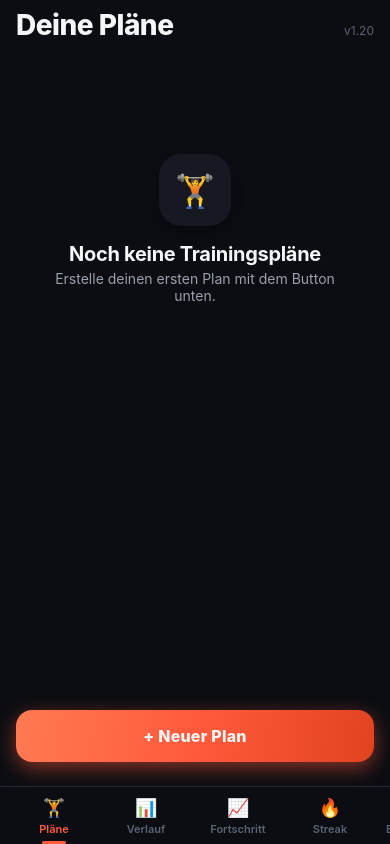
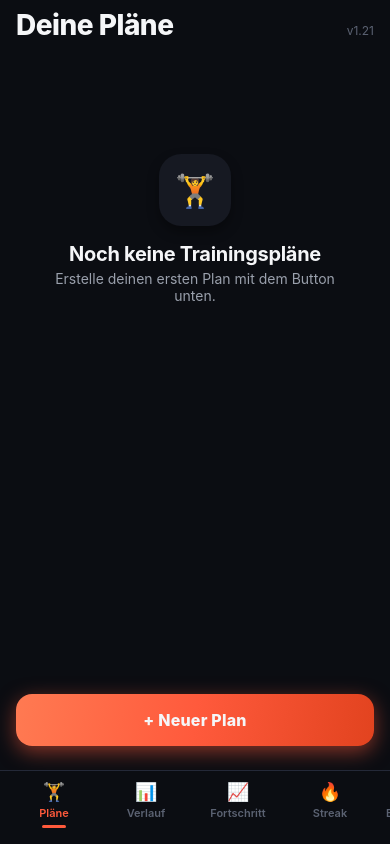
Before and after one commit to DRaccon-b/Gym-Raccon, a React Native app: screen /Plans in a window 390 px wide. Built offline with nearby package versions, Linux system fonts and the light colour scheme.

Commit message:
Ensure minimum bottom padding on the tab bar
CustomTabBar relied entirely on useSafeAreaInsets().bottom, which can
report 0 in some web/PWA standalone contexts, leaving the tab bar
flush against the home indicator. Now floors it at 16px so there's
always breathing room regardless of platform.

```diff
--- a/src/constants/version.ts
+++ b/src/constants/version.ts
@@ -1 +1 @@
-export const APP_VERSION = 'v1.20';
+export const APP_VERSION = 'v1.21';
--- a/src/navigation/CustomTabBar.tsx
+++ b/src/navigation/CustomTabBar.tsx
@@ -12,7 +12,7 @@ export default function CustomTabBar({ state, descriptors, navigation }: BottomT
   const { accent } = useSettings();
 
   return (
-    <View style={[styles.wrapper, { paddingBottom: insets.bottom }]}>
+    <View style={[styles.wrapper, { paddingBottom: Math.max(insets.bottom, 16) }]}>
       <ScrollView
         horizontal
         showsHorizontalScrollIndicator={false}
```
